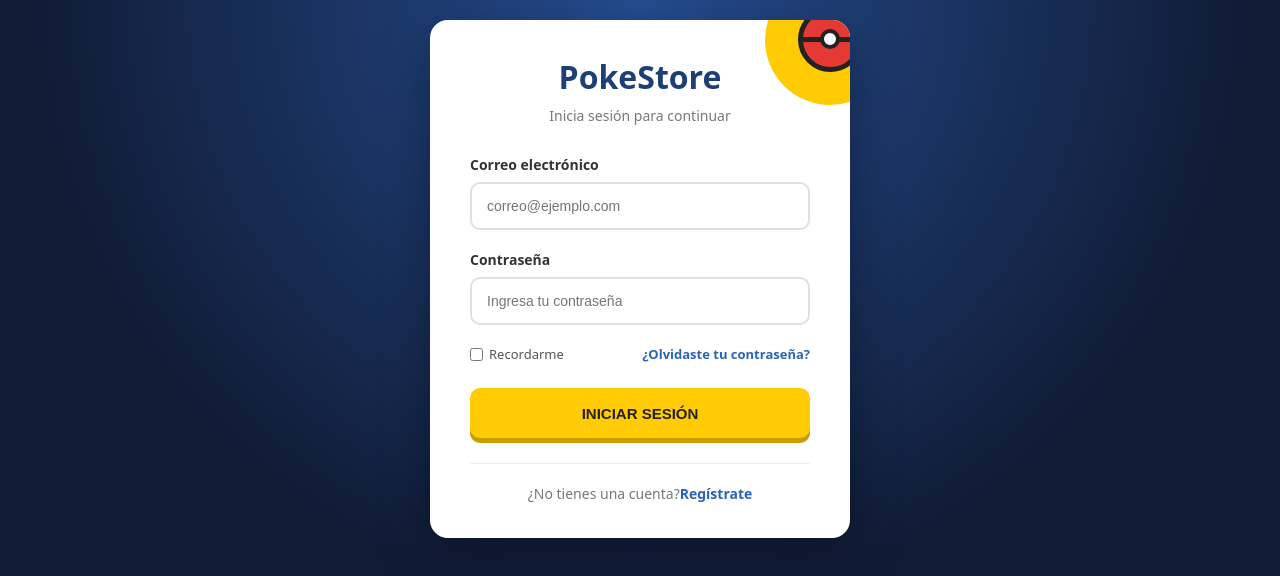
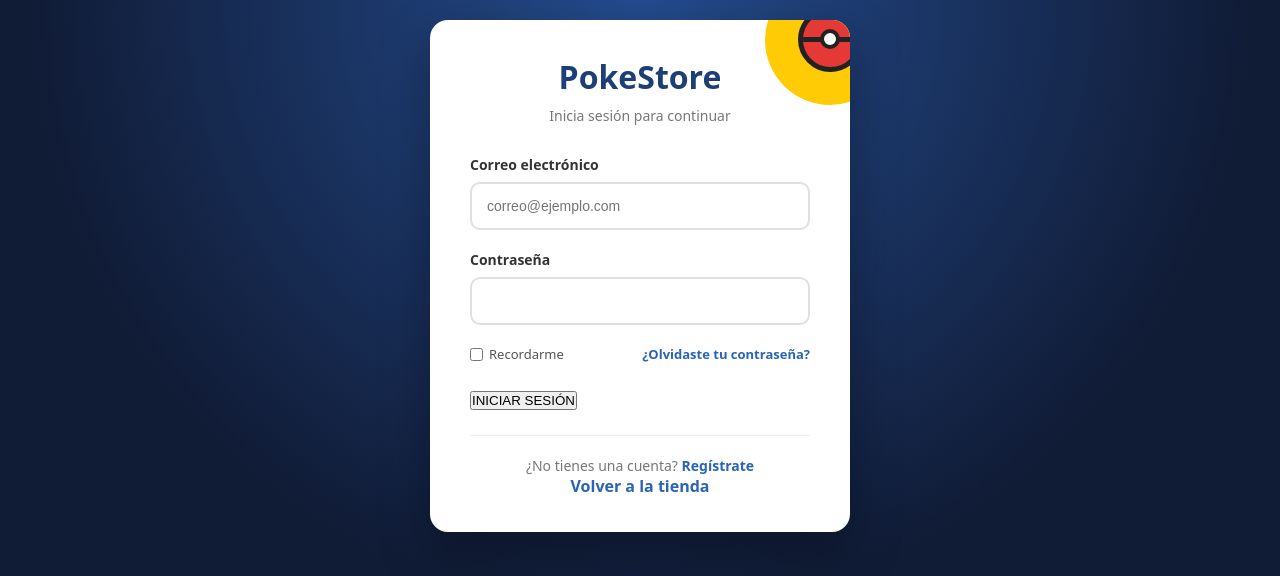
Before and after one commit to ignaciofabian/poke-page-react, a React (Vite) app: page /login in a window 1280 px wide. Shown: the top 576 px of the page. Built offline with nearby package versions, Linux system fonts and the light colour scheme.

Commit message:
Se cambia los componentes de registro y login

```diff
--- a/src/assets/CSS/login.css
+++ b/src/assets/CSS/login.css
@@ -2,7 +2,7 @@
     background:
         radial-gradient(circle at top, #244c8f, #101b35 60%);
 
-    color: #222;
+    color: #ffffff;
 }
 
 
--- a/src/assets/CSS/mi-cuenta.css
+++ b/src/assets/CSS/mi-cuenta.css
@@ -2,7 +2,7 @@
     background:
         radial-gradient(circle at top, #244c8f, #101b35 60%);
 
-    color: #222;
+    color: #e9ebed;
 }
 
 
--- a/src/pages/Login.jsx
+++ b/src/pages/Login.jsx
@@ -1,87 +1,133 @@
-import "../assets/CSS/login.css"
+import { useState } from 'react'
+import { Link, Navigate, useNavigate } from 'react-router'
+import '../assets/CSS/login.css'
 
-export function Login() {
-    return <>
+export function Login({ mode = 'login', user, login }) {
+  const navigate = useNavigate()
+  const [email, setEmail] = useState('')
+  const [password, setPassword] = useState('')
+  const [name, setName] = useState('')
+  const [remember, setRemember] = useState(false)
+  const [message, setMessage] = useState('')
 
+  if (user) {
+    return <Navigate to="/mi-cuenta" replace />
+  }
 
+  let title = 'Inicia sesión para continuar'
+  let buttonText = 'INICIAR SESIÓN'
+  if (mode === 'register') {
+    title = 'Crea tu cuenta'
+    buttonText = 'CREAR CUENTA'
+  }
+  if (mode === 'recover') {
+    title = 'Recuperar acceso'
+    buttonText = 'RECUPERAR CONTRASEÑA'
+  }
+
+  function submit(event) {
+    // evitar que el formulario recargue la pagina
+    event.preventDefault()
+    if (mode === 'recover') {
+      setMessage(
+        'La recuperación de contraseña no está disponible en este momento. Contáctanos para solicitar ayuda.'
+      )
+      return
+    }
+    if (password !== 'Pokemon123!') {
+      setMessage('El correo o la contraseña son incorrectos.')
+      return
+    }
+    if (mode === 'register' && name.trim() === '') {
+      setMessage('Escribe un nombre.')
+      return
+    }
+    login(email, remember, name.trim())
+    navigate('/mi-cuenta')
+  }
+
+  return (
     <main className="login-page">
-
       <section className="login-card">
-
         <div className="card-decoration">
           <div className="pokeball">
-                        <span></span>
+            <span />
           </div>
         </div>
-
         <div className="login-header">
-
           <h1>PokeStore</h1>
-
-                    <p>
-                        Inicia sesión para continuar
-                    </p>
-
+          <p>{title}</p>
         </div>
-
-                <form>
-
+        <form onSubmit={submit}>
+          {mode === 'register' && (
             <div className="form-group">
-
-                        <label for="input-email">
-                            Correo electrónico
-                        </label>
-
-                        <input id="input-email" type="email" placeholder="correo@ejemplo.com" required autocomplete="email" />
-
-                        <span className="form-error" id="error-email"></span>
-
+              <label htmlFor="name">Nombre</label>
+              <input
+                id="name"
+                value={name}
+                onChange={(event) => setName(event.target.value)}
+                required
+                maxLength={60}
+              />
             </div>
-
+          )}
           <div className="form-group">
-
-                        <label for="input-password">
-                            Contraseña
-                        </label>
-
-                        <input id="input-password" type="password" placeholder="Ingresa tu contraseña" required autocomplete="current-password" />
-
-                        <span className="form-error" id="error-password"></span>
-
+            <label htmlFor="input-email">Correo electrónico</label>
+            <input
+              id="input-email"
+              type="email"
+              placeholder="correo@ejemplo.com"
+              value={email}
+              onChange={(event) => setEmail(event.target.value)}
+              required
+              autoComplete="email"
+            />
           </div>
-
+          {mode !== 'recover' && (
+            <>
+              <div className="form-group">
+                <label htmlFor="input-password">Contraseña</label>
+                <input
+                  id="input-password"
+                  type="password"
+                  value={password}
+                  onChange={(event) => setPassword(event.target.value)}
+                  required
+                  autoComplete={mode === 'register' ? 'new-password' : 'current-password'}
+                />
+              </div>
               <div className="login-options">
-
                 <label className="remember">
-                            <input type="checkbox" />
+                  <input
+                    type="checkbox"
+                    checked={remember}
+                    onChange={(event) => setRemember(event.target.checked)}
+                  />{' '}
                   Recordarme
                 </label>
-
-                        <a href="#" className="forgot">
+                <Link to="/recuperar" className="forgot">
                   ¿Olvidaste tu contraseña?
-                        </a>
-
+                </Link>
               </div>
-
-                    <span className="form-error" id="error-login"></span>
-
-                    <button id="btn-inicio-sesion" type="button">
-                        INICIAR SESIÓN
-                    </button>
-
+            </>
+          )}
+          <p role="status">{message}</p>
+          <button type="submit">{buttonText}</button>
         </form>
-
         <div className="register">
-
+          {mode === 'login' && (
             <p>
-                        ¿No tienes una cuenta?
-                        <a href="#">Regístrate</a>
+              ¿No tienes una cuenta? <Link to="/registro">Regístrate</Link>
             </p>
-
+          )}
+          {mode !== 'login' && (
+            <p>
+              <Link to="/login">Volver a iniciar sesión</Link>
+            </p>
+          )}
+          <Link to="/">Volver a la tienda</Link>
         </div>
-
       </section>
-
     </main>
-    </>
+  )
 }
```
Also changed, not shown: src/pages/MiCuenta.jsx (+56 -79 lines). Lines whose indentation alone changed are shown as unchanged.
